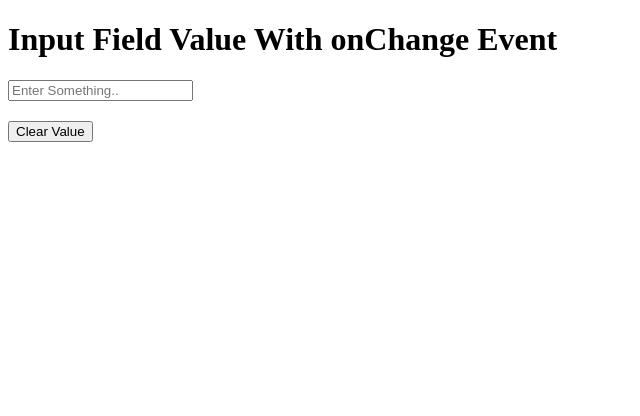
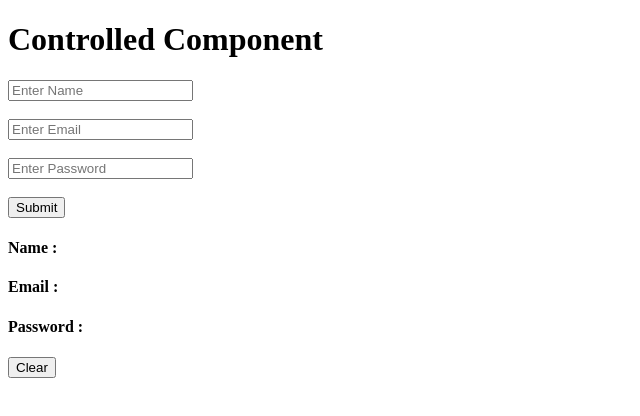
Before and after one commit to Hiii111/-react-code, a React (Vite) app: page / in a window 1280 px wide. Shown: the top 416 px of the page, without its empty margins (0-640 px from the left). Built offline with nearby package versions, Linux system fonts and the light colour scheme.

Commit message:
Controlled Component

```diff
--- a/src/App.jsx
+++ b/src/App.jsx
@@ -1,7 +1,4 @@
 // import { useState } from "react";
-
-import { useState } from "react";
-
 // function App(){
 //   const[fruit, setFruit]=useState("Apple");
 //   function handleFruit(){
@@ -31,6 +28,8 @@ import { useState } from "react";
 //   )
 // }
 // export default App;
+
+
 
 //   import { useState } from 'react'
 
@@ -94,17 +93,27 @@ import { useState } from "react";
 
 // export default App;
 
+// function App(){
+//   const[val, setVal]=useState("");
+//   const handleEvent=(event)=>{
+//     setVal(event.target.value);
+//   }
+//   return(
+//     <div>
+//         <h1>Input Field Value With onChange Event</h1>
+//         <input type="text" value={val} onChange={handleEvent} placeholder="Enter Something.." />
+//         <h2>{val}</h2>
+//         <button onClick={()=>setVal("")}>Clear Value</button>
+//     </div>
+//   )
+// }
+
+import Home from "./Home";
+
 function App(){
-  const[val, setVal]=useState("");
-  const handleEvent=(event)=>{
-    setVal(event.target.value);
-  }
   return(
     <div>
-        <h1>Input Field Value With onChange Event</h1>
-        <input type="text" value={val} onChange={handleEvent} placeholder="Enter Something.." />
-        <h2>{val}</h2>
-        <button onClick={()=>setVal("")}>Clear Value</button>
+       <Home />
     </div>
   )
 }
--- /dev/null
+++ b/src/Home.jsx
@@ -0,0 +1,41 @@
+import { useState } from "react";
+
+function Home(){
+    const[name, setName] = useState("");
+    const[email, setEmail] = useState("");
+    const[password, setPassword] = useState("");
+
+    const handleName=(event) =>{
+        setName(event.target.value);
+    }
+    const handleEmail = (event) =>{
+        setEmail(event.target.value);
+    }
+    const handlePassword = (event) =>{
+        setPassword(event.target.value);
+    }
+    const handleClear = () =>{
+        setName('');
+        setEmail('');
+        setPassword('');
+    }
+    return(
+        <div>
+            <h1>Controlled Component</h1>
+            <form method="post">
+                <input type="text" value={name} onChange={handleName} placeholder="Enter Name" />
+                <br /><br />
+                <input type="email" value={email} onChange={handleEmail} placeholder="Enter Email" />
+                <br /><br />
+                <input type="password" value={password} onChange={handlePassword} placeholder="Enter Password" />
+                <br /><br />
+                <button>Submit</button>
+                <h4>Name : {name}</h4>
+                <h4>Email : {email}</h4>
+                <h4>Password : {password}</h4>
+            </form>
+            <button onClick={handleClear}>Clear</button>
+        </div>
+    )
+}
+export default Home;
```
